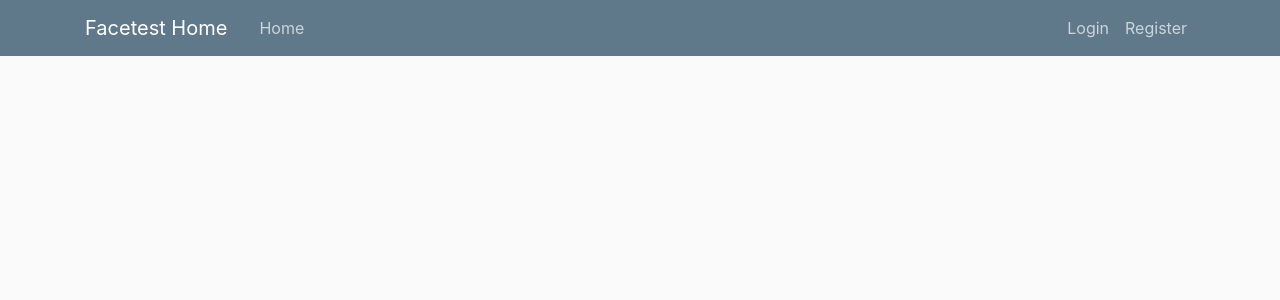
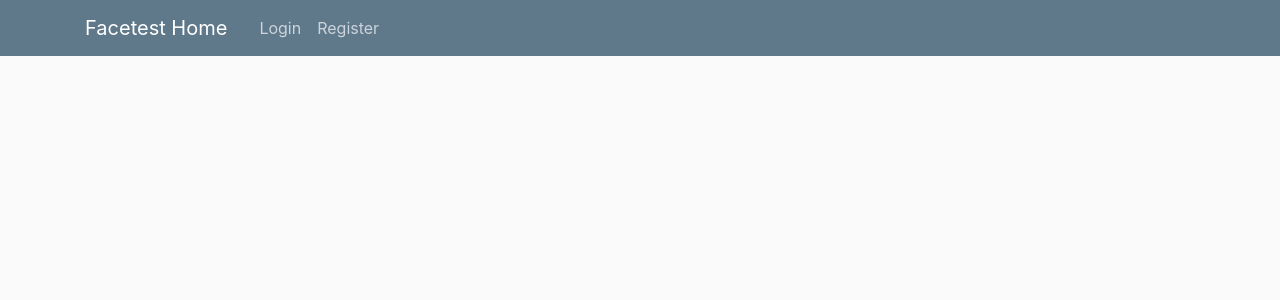
Before and after one commit to tensed/facetest, a Django app: page /postsign/ in a window 1280 px wide. Shown: the top 300 px of the page. Run offline with Django 3.2, Linux system fonts and the light colour scheme; data that the repository does not hold is empty; some libraries are stand-ins or nearby versions.

Commit message:
err fix again 3

```diff
--- a/login/templates/login/template.html
+++ b/login/templates/login/template.html
@@ -28,12 +28,9 @@
           <span class="navbar-toggler-icon"></span>
           </button>
           <div class="collapse navbar-collapse" id="navbarToggle">
-            <div class="navbar-nav mr-auto">
-              <a class="nav-item nav-link" href="/">Home</a>
-            </div>
             <!-- Navbar Right Side -->
             <div class="navbar-nav">
-              <a class="nav-item nav-link" href="/login/templates/login/login.html">Login</a>
+              <a class="nav-item nav-link" href="/login">Login</a>
               <a class="nav-item nav-link" href="#">Register</a>
             </div>
           </div>
--- a/login/templates/login/welcomepage.html
+++ b/login/templates/login/welcomepage.html
@@ -1,6 +1,5 @@
 
 {% extends "login/template.html" %}
 {% block content %}
-<!-- <h1> Welcome</h1>
-<h1> Test</h1> -->
+<h1> Welcome</h1>
 {% endblock content %}
```
